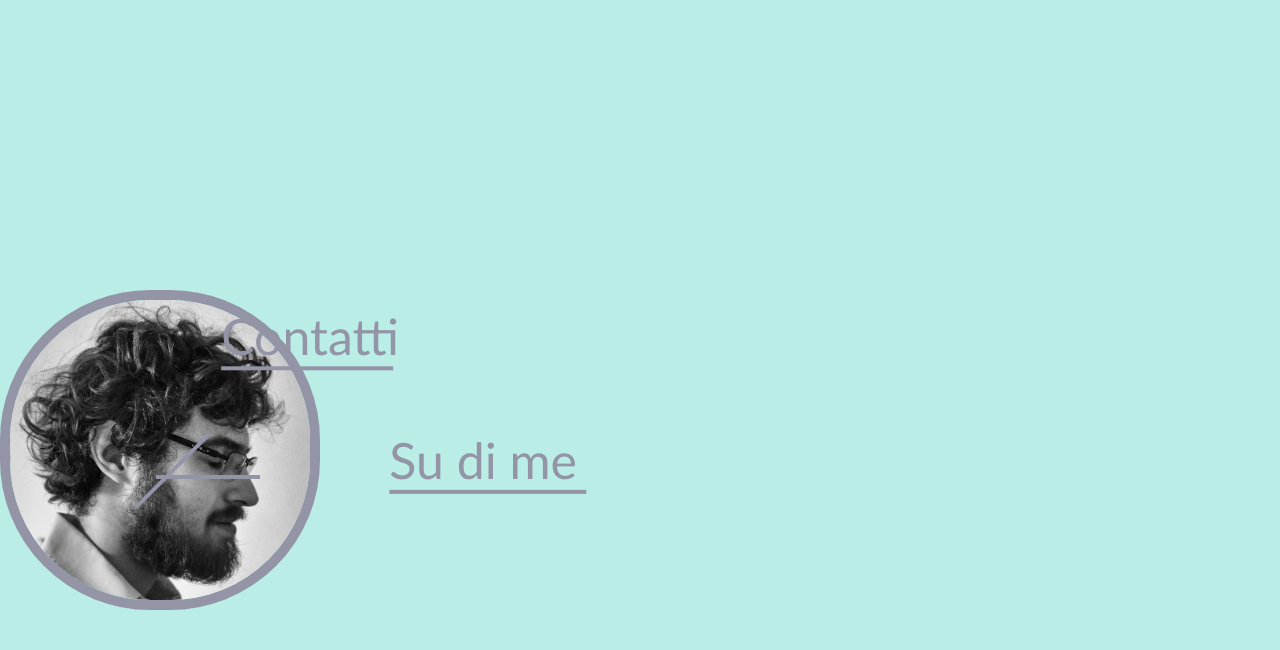
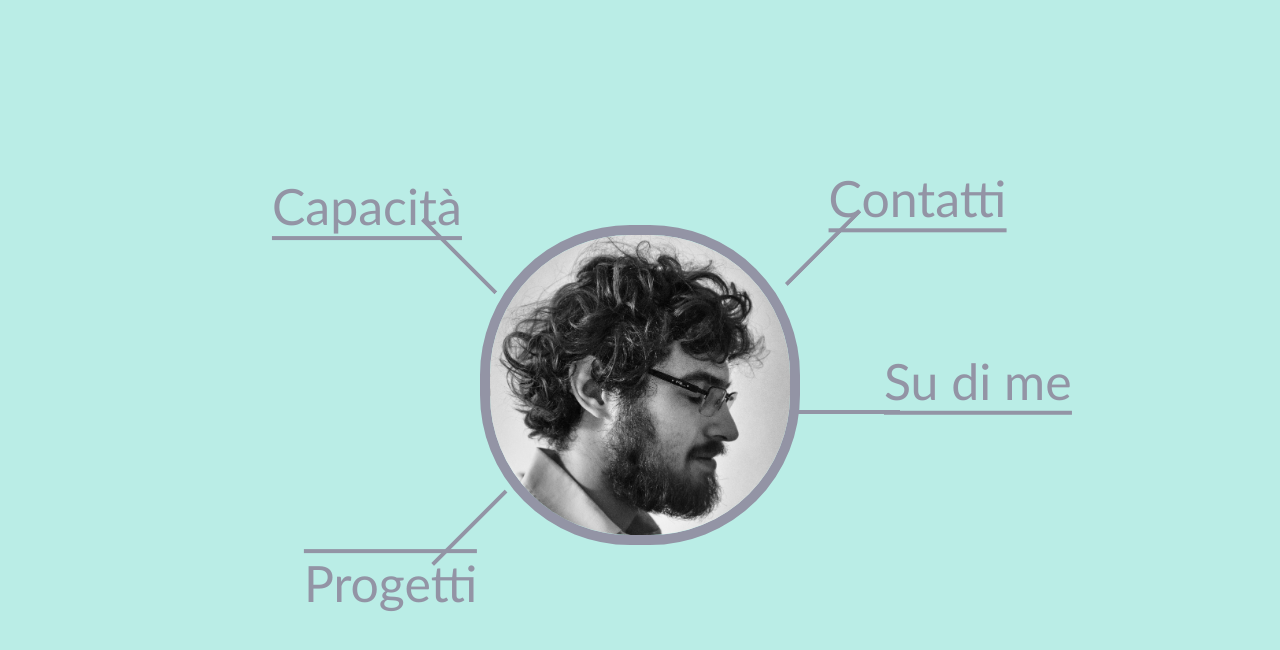
Before and after one commit to DiegoVagni/PersonalSite, a React (Create React App) app: page / in a window 1280 px wide. Shown: the top 650 px of the page. Built offline with nearby package versions, Linux system fonts and the light colour scheme.

Commit message:
ended refactory missing text missing a project (TTC)

```diff
--- a/src/components/general/Modal.js
+++ b/src/components/general/Modal.js
@@ -1,6 +1,7 @@
 import { Component } from "react"
 import Locale from "../../utils/Locale"
 import StyleSheet from "../../utils/StyleSheet"
+import KeyGenerator from "../../utils/KeyGenerator"
 
 import Button from "./Button"
 
@@ -18,7 +19,7 @@ class Modal extends Component {
 				<div style={{ ...StyleSheet.getLayoutStyle("Modal_Content") } }>
 					{this.props.children}
 					<div style={StyleSheet.getLayoutStyle("Buttons_Container")}></div>
-					<Button onClick={this.props.handleClose} text={Locale.GetMessages("Close")} />
+					<Button key={KeyGenerator.getNextKey()} onClick={this.props.handleClose} text={Locale.GetMessages("Close")} />
 					{this.props.buttons}
 				</div>
 			</div>,
--- a/src/components/pagesComponents/home/homeImage/HomeImage.js
+++ b/src/components/pagesComponents/home/homeImage/HomeImage.js
@@ -20,11 +20,11 @@ let linkColor = StyleSheet.Style("Home_Links_Color")
 
 		return (
 			<div style={StyleSheet.getLayoutStyle("Home_Container")} >
+				<HomeLink dashWidth={200} color={linkColor} borderRadius={borderRadius} xdeg={-45} xOffset={0.2} yOffset={-40} dashXOffset={0} dashYOffset={-205} to={"/contacts"} text={Locale.GetMessages("Navbar_contact")} up={false}></HomeLink>
+				<HomeLink dashWidth={200} color={linkColor} borderRadius={borderRadius} xdeg={0} xOffset={0} yOffset={0} dashXOffset={-20} dashYOffset={-26} to={"/about"} text={Locale.GetMessages("Navbar_about")} up={false}></HomeLink>
+				<HomeLink dashWidth={200} color={linkColor} borderRadius={borderRadius} xdeg={-45} xOffset={-3.2} yOffset={30} dashXOffset={-300} dashYOffset={390} to={"/projects"} text={Locale.GetMessages("Navbar_projects")} up={true}> </HomeLink>
+				<HomeLink dashWidth={200} color={linkColor} borderRadius={borderRadius} xdeg={45} xOffset={-3.3} yOffset={-40} dashXOffset={-300} dashYOffset={-405} to={"/skills"} text={Locale.GetMessages("Navbar_cv")} up={false}></HomeLink>
 
-				<HomeLink dashWidth={200} color={linkColor} borderRadius={borderRadius} xdeg={-45} xOffset={0.1} yOffset={-0.5} dashXOffset={-150} dashYOffset={-91} to={"/contacts"} text={Locale.GetMessages("Navbar_contact")} up={false}></HomeLink>
-					<HomeLink dashWidth={200} color={linkColor} borderRadius={borderRadius} xdeg={0} xOffset={0} yOffset={0} dashXOffset={-150} dashYOffset={-4} to={"/about"} text={Locale.GetMessages("Navbar_about")} up={false}></HomeLink>
-					<HomeLink dashWidth={200} color={linkColor} borderRadius={borderRadius} xdeg={-45} xOffset={-3} yOffset={2.4} dashXOffset={-600} dashYOffset={328} to={"/projects"} text={Locale.GetMessages("Navbar_projects")} up={true}> </HomeLink>
-					<HomeLink dashWidth={200} color={linkColor} borderRadius={borderRadius} xdeg={45} xOffset={-3.3} yOffset={-2.5} dashXOffset={-575} dashYOffset={-290} to={"/skills"} text={Locale.GetMessages("Navbar_cv")} up={false}></HomeLink>
 
 
 				<img style={{...ImageStyle, ...StyleSheet.getLayoutStyle("Home_Image")}} src={Home} alt="Home" />
--- a/src/components/pagesComponents/home/homeImage/HomeLink.js
+++ b/src/components/pagesComponents/home/homeImage/HomeLink.js
@@ -24,12 +24,10 @@ class HomeLink extends Component {
 		let stringheight = 55;
 		let fontsize = 50
 		let text = this.props.text;
-
-		let dashXSize = this.getTextWidth(this.props.text, "Optima , serif;") * (text.length - 3);
 		let dashXOffset = this.props.dashXOffset;
 		let dashYOffset = this.props.dashYOffset;
 		let transformationString = "translate(" + (Math.cos(this.degToRad(xdeg)) * (borderRadius) + (hrWidth * xOffset)) + "%, " + (Math.sin(this.degToRad(xdeg)) * (borderRadius) + (hrWidth * yOffset)) + "% ) rotateZ(" + xdeg + "deg)";
-		let stringTransformationString = "translate(" + (Math.cos(this.degToRad(xdeg)) * (borderRadius) + (dashXSize + dashXOffset)) + "%, " + (Math.sin(this.degToRad(xdeg)) * (borderRadius) + (dashYOffset) - stringheight * 0.5) + "% )"
+		let stringTransformationString = "translate(" + (Math.cos(this.degToRad(xdeg)) * (borderRadius) + ( dashXOffset)) + "%, " + (Math.sin(this.degToRad(xdeg)) * (borderRadius) + (dashYOffset) - stringheight * 0.5) + "% )"
 
 		let hrStyle = {
 			transform: transformationString,
@@ -42,7 +40,8 @@ class HomeLink extends Component {
 				height: stringheight + " px",
 				fontSize: fontsize + "px",
 				transform: stringTransformationString,
-				width: dashXSize
+
+				whiteSpace: "nowrap"
 			}
 		}
 		if (this.props.up) {
--- a/src/components/siteComponents/settings/TrapezoidUp.js
+++ b/src/components/siteComponents/settings/TrapezoidUp.js
@@ -19,7 +19,7 @@ class TrapezoidUp extends Component {
 			borderRight: " 7px solid " + navbarColor,
 			borderLeft: "7px solid transparent",
 			borderTop: "7px solid transparent ",
-			borderBottom: "10px solid " + navbarColor
+			borderBottom: "15px solid " + navbarColor
 		}
 
 		let rightSpanStyle = {
@@ -28,7 +28,7 @@ class TrapezoidUp extends Component {
 			borderLeft: " 7px solid " + navbarColor,
 			borderRight: "7px solid transparent",
 			borderTop: "7px solid transparent ",
-			borderBottom: "10px solid" + navbarColor
+			borderBottom: "15px solid" + navbarColor
 		}
 		let trapezoidStyle = {
 			position: "absolute",
--- a/src/utils/StyleSheet.js
+++ b/src/utils/StyleSheet.js
@@ -263,8 +263,10 @@ class StyleSheet {
 				...{
 
 					minWidth: "900px",
-					position: "fixed",
-				}, ...StyleSheet.getLayoutStyle("Full_Parent"), ...StyleSheet.getLayoutStyle("Flex_Row_Center")
+					justifyContent: "Center",
+					position:"absolute",
+					top:"25%"
+				}, ...StyleSheet.getLayoutStyle("Flex_Row_Center")
 			}
 			case "Home_Link": return {
 				textDecoration: "none",
```
